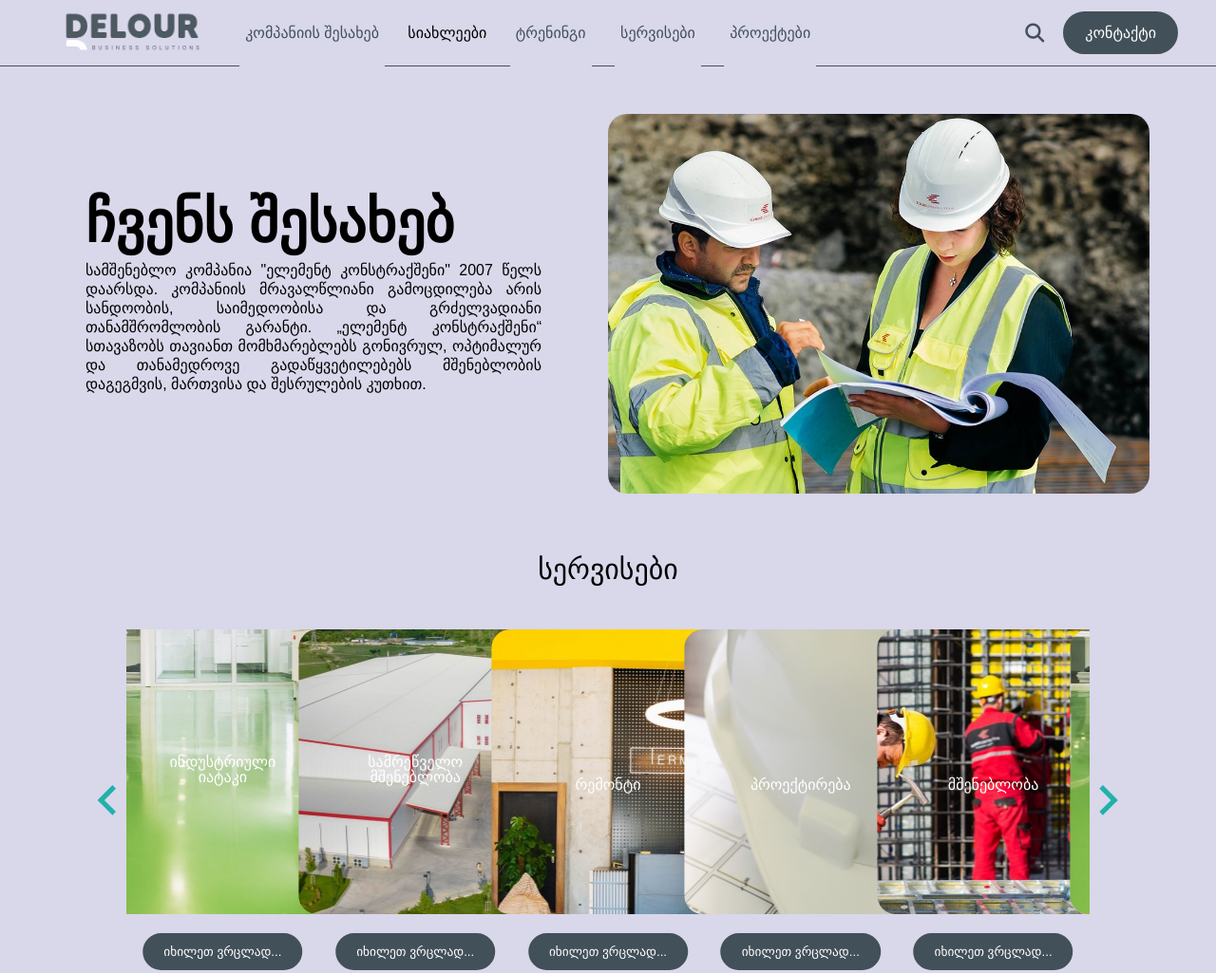
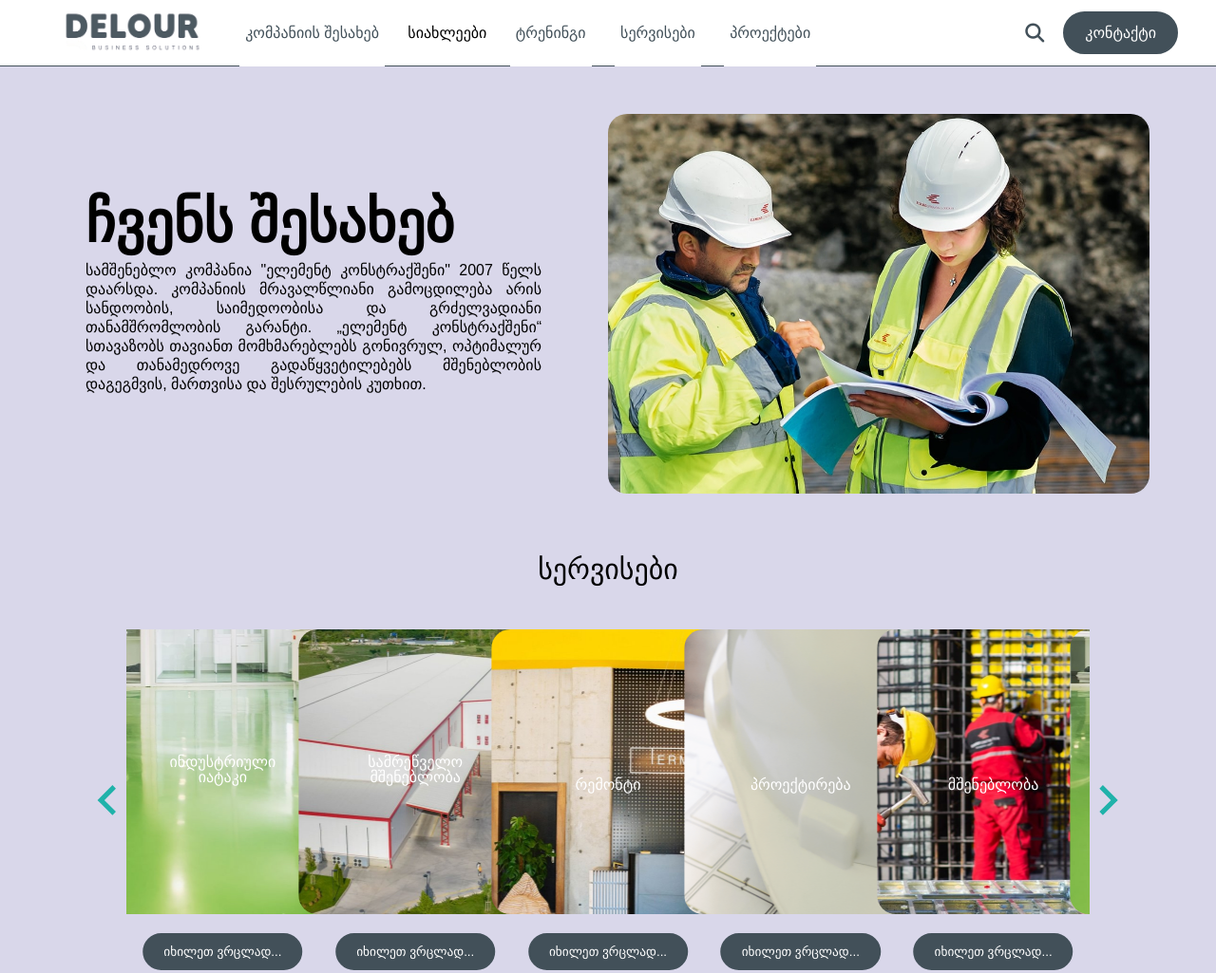
Before and after one commit to R3V4Z4/D3l0ur, a plain HTML site: page index.html in a window 1280 px wide. Shown: the top 1025 px of the page at 95% size. Drawn offline with Linux system fonts and the light colour scheme; a web font is replaced by a local one.

Commit message:
Update style.css

```diff
--- a/styles/style.css
+++ b/styles/style.css
@@ -31,7 +31,7 @@ body {
   box-sizing: border-box;
   height: 70px;
   width: 100%;
-  background-color: #d9d7ea;
+  background-color: #ffffff;
   position: fixed;
   transition: top 0.3s ease-in-out;
   border-bottom: 1px solid #425059;
@@ -1193,7 +1193,7 @@ h2 {
 .dropdown-content {
   border-top: 1px solid #425059;
   position: absolute;
-  background-color: #d9d7ea;
+  background-color: #ffffff;
   min-width: 160px;
   box-shadow: 0px 8px 16px 0px rgba(0, 0, 0, 0.2);
   z-index: 1;
@@ -1222,7 +1222,7 @@ h2 {
 }
 
 .dropbtn {
-  background-color: #d9d7ea;
+  background-color: #ffffff;
   font-size: 16px;
   border: none;
   cursor: pointer;
```
